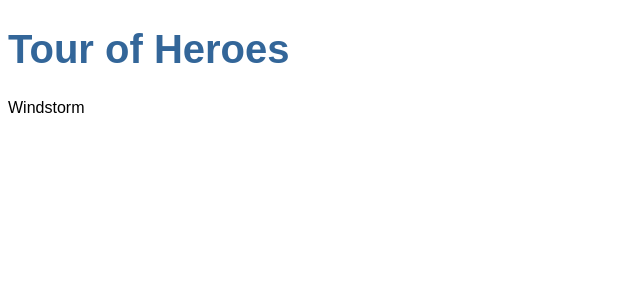
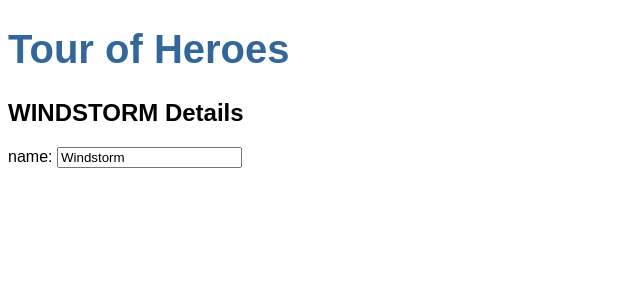
Before and after one commit to CamronLDNF/angular_tutorial, an Angular app: page / in a window 1280 px wide. Shown: the top 300 px of the page, without its empty margins (0-640 px from the left). Built offline with nearby package versions, Linux system fonts and the light colour scheme.

Commit message:
Updates the hero component to take dynamic name input and imports FormsModule to app.module

```diff
--- a/src/app/app.module.ts
+++ b/src/app/app.module.ts
@@ -1,5 +1,6 @@
 import { BrowserModule } from '@angular/platform-browser';
 import { NgModule } from '@angular/core';
+import { FormsModule } from '@angular/forms';
 
 import { AppComponent } from './app.component';
 import { HeroesComponent } from './heroes/heroes.component';
@@ -10,7 +11,8 @@
     HeroesComponent
   ],
   imports: [
-    BrowserModule
+    BrowserModule,
+    FormsModule
   ],
   providers: [],
   bootstrap: [AppComponent]
--- /dev/null
+++ b/src/app/hero.ts
@@ -0,0 +1,4 @@
+export class Hero {
+    id: number;
+    name: string;
+}
--- a/src/app/heroes/heroes.component.html
+++ b/src/app/heroes/heroes.component.html
@@ -1 +1,6 @@
-{{hero}}
+<h2>{{hero.name | uppercase}} Details</h2>
+<div>
+  <label>name:
+    <input [(ngModel)]="hero.name" placeholder="name">
+  </label>
+</div>
--- a/src/app/heroes/heroes.component.ts
+++ b/src/app/heroes/heroes.component.ts
@@ -1,4 +1,5 @@
 import { Component, OnInit } from '@angular/core';
+import { Hero } from '../hero'
 
 @Component({
   selector: 'app-heroes',
@@ -7,11 +8,14 @@
 })
 export class HeroesComponent implements OnInit {
 
+  hero: Hero = {
+    id: 1,
+    name: 'Windstorm'
+  };
+
   constructor() { }
 
   ngOnInit() {
   }
 
-  hero = 'Windstorm';
-
 }
```
